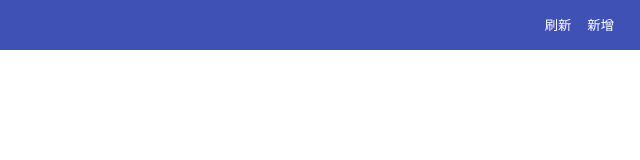
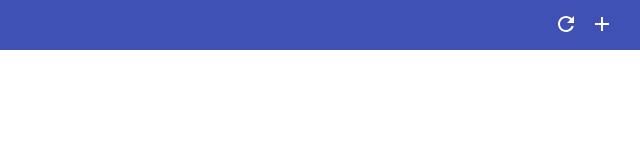
Before and after one commit to curiositycigar/serviceWorkerDemo, a plain HTML site: page index.html in a window 1280 px wide. Shown: the full height of the page, 640-1280 px from the left. Drawn offline with Linux system fonts and the light colour scheme.

Commit message:
bread is still there

```diff
--- a/index.html
+++ b/index.html
@@ -24,14 +24,19 @@
 <body>
   <header class="header">
     <h1>天气</h1>
-    <div>
-      <button class="header-button" id="btnRefresh">刷新</button>
-      <button class="header-button" id="btnAdd">新增</button>
+    <div class="button-group">
+      <button class="header-button" id="btnRefresh">
+        <img src="./images/ic_refresh_white_24px.svg" alt="">
+      </button>
+      <button class="header-button" id="btnAdd">
+        <img src="./images/ic_add_white_24px.svg" alt="">
+      </button>
     </div>
   </header>
   <main class="main">
     <div class="card">
-      <div class="card-header"></div>
+      <div class="card-header">
+      </div>
       <div class="card-body"></div>
     </div>
   </main>
--- a/static/main.css
+++ b/static/main.css
@@ -25,6 +25,11 @@ header.header{
   font-weight: 400;
 }
 
+.button-group{
+  display: flex;
+  justify-items: center;
+}
+
 .header-button{
   border: none;
   background: none;
--- a/static/main.js
+++ b/static/main.js
@@ -9,3 +9,9 @@ console.log(data)
 // fetch('https://baidu.com').then(res => {
 //   console.log(res)
 // })
+// const cardTemplate = `
+//   <div></div>
+// `
+// window.onload = function () {
+
+// }
```
Also changed, not shown: service-worker.js (+16 -0 lines).
